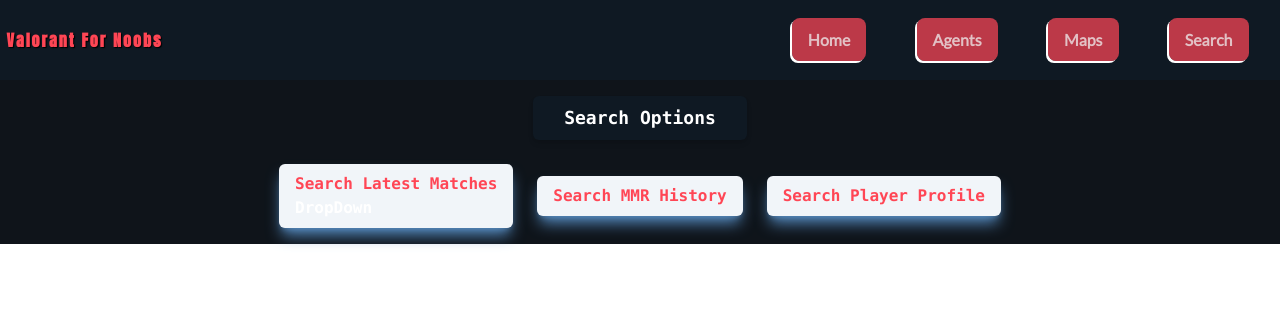
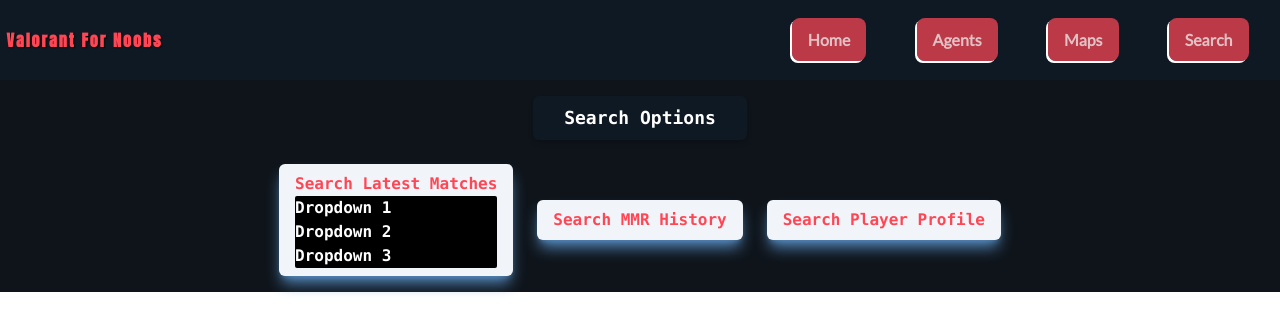
Before and after one commit to Arison13/valorant, a React (Create React App) app: page /search in a window 1280 px wide. Both pictures are taken after a click on the button "Search Latest Matches". Shown: the top 332 px of the page. Built offline with nearby package versions, Linux system fonts and the light colour scheme.

Commit message:
adding dropdown transition

```diff
--- a/src/pages/searchPage/search-page.jsx
+++ b/src/pages/searchPage/search-page.jsx
@@ -12,9 +12,13 @@ export const SearchPage = () => {
         <button onClick={() => setShowDropDown(!showDropDown)}>{text}</button>
         <div
           className={`${
-            showDropDown ? "relative visible" : "absolute invisible"
-          } transition-all duration-300 ease-in`}>
-          DropDown
+            showDropDown
+              ? "opacity-100 visible translate-x-0 relative"
+              : "opacity-0 invisible pointer-events-none translate-x-24 absolute"
+          } transition-all ease-in bg-black rounded-sm flex flex-col`}>
+          <p> Dropdown 1 </p>
+          <p> Dropdown 2</p>
+          <p> Dropdown 3</p>
         </div>
       </div>
     );
```
